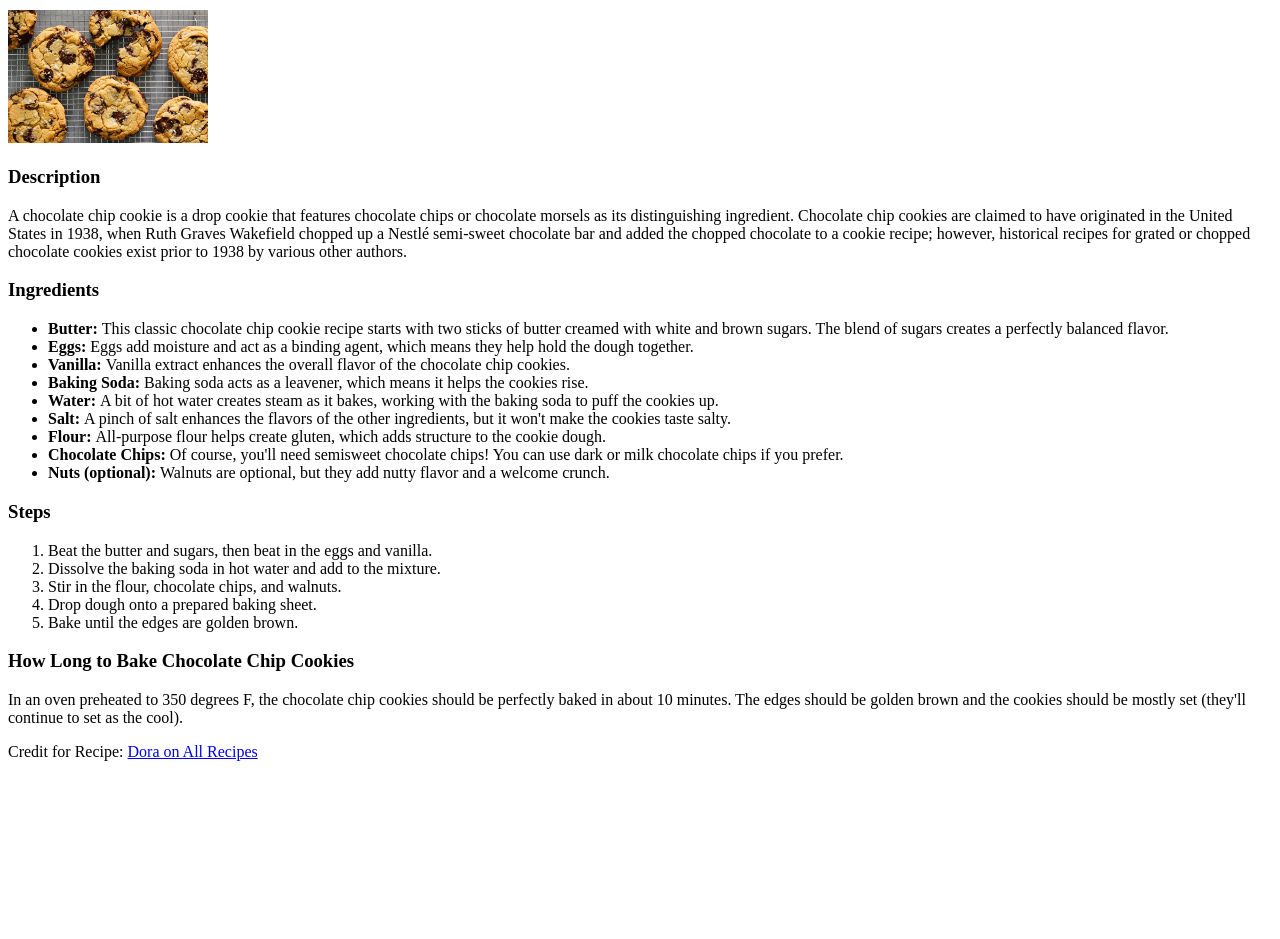
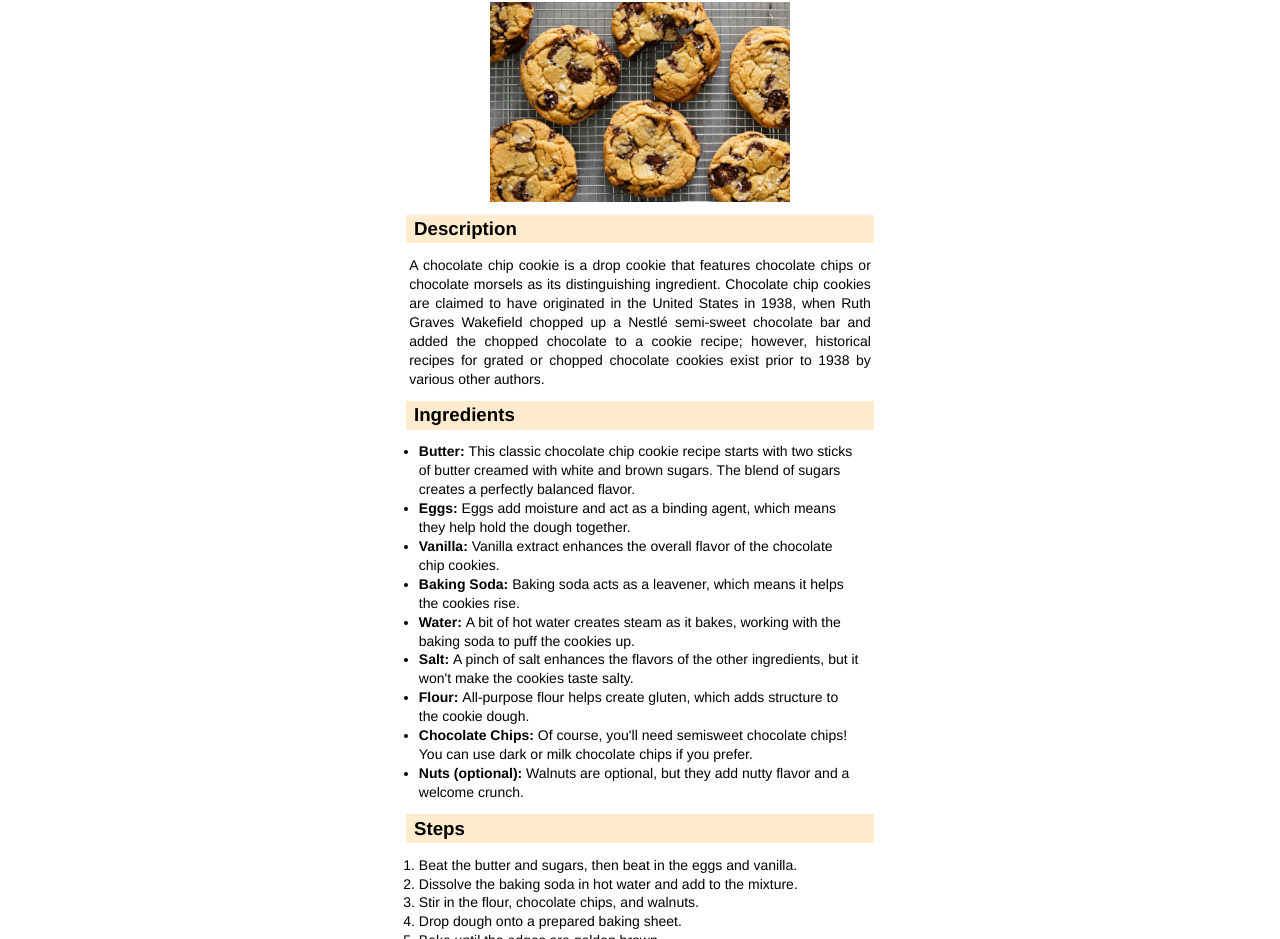
Before and after one commit to vkayhs/odin-recipes, a plain HTML site: page recipes/chocolate-chip-cookies.html in a window 1280 px wide. Shown: the part 70-1009 px from the top of the page. Before the commit the page ends 847 px from the top, so only its background shows below. Drawn offline with Linux system fonts and the light colour scheme.

Commit message:
Added the CSS for the recipe pages. It will be linked to all the recipe pages in the next commit.

```diff
--- /dev/null
+++ b/css/recipe-style.css
@@ -0,0 +1,64 @@
+* {
+  box-sizing: border-box;
+  margin: 0;
+  padding: 0;
+}
+
+body {
+  font-family: "Helvetica", "Arial", "sans-serif";
+  margin: 0 auto;
+  max-width: 500px;
+}
+
+/* Main title */
+h1 {
+  text-align: center;
+  padding: 0.6rem;
+  margin: 0.5rem;
+}
+
+/* The only image on the screen */
+.food-image {
+  display: block;
+  width: 60%;
+  height: auto;
+  margin: 0.5rem auto;
+}
+
+/* Titles of all the sections */
+.title {
+  padding: 0.2rem 0.5rem;
+  margin: 0.8rem 1rem;
+  background-color: blanchedalmond;
+}
+
+/* Only the description in the beginning*/
+.description {
+  margin: 0.8rem 1.2rem;
+  text-align: justify;
+  font-size: 14px;
+  line-height: 135%;
+}
+
+/* Ingredient list only */
+#ingredient-list {
+  margin: 0.8rem 1.8rem;
+  font-size: 14px;
+  line-height: 135%;
+}
+
+#numbered-steps {
+  margin: 0.8rem 1.8rem;
+  font-size: 14px;
+  line-height: 135%;
+}
+
+.credit {
+  font-size: 10px;
+  margin: 0.8rem 1.2rem;
+  font-style: italic;
+}
+
+.credit span {
+  font-weight: 700;
+}
--- a/recipes/chocolate-chip-cookies.html
+++ b/recipes/chocolate-chip-cookies.html
@@ -4,16 +4,17 @@
     <meta charset="UTF-8" />
     <meta name="viewport" content="width=device-width, initial-scale=1.0" />
     <title>Chocolate Chip Cookies</title>
+    <link rel="stylesheet" href="../css/recipe-style.css" />
   </head>
   <body>
     <h1>Chocolate Chip Cookes</h1>
     <img
+      class="food-image"
       src="../images/chocolate-chip.jpg"
       alt="Chocolate Chip Cookies"
-      width="200px"
     />
-    <h3>Description</h3>
-    <p>
+    <h3 class="title">Description</h3>
+    <p class="description">
       A chocolate chip cookie is a drop cookie that features chocolate chips or
       chocolate morsels as its distinguishing ingredient. Chocolate chip cookies
       are claimed to have originated in the United States in 1938, when Ruth
@@ -22,8 +23,8 @@
       grated or chopped chocolate cookies exist prior to 1938 by various other
       authors.
     </p>
-    <h3>Ingredients</h3>
-    <ul>
+    <h3 class="title">Ingredients</h3>
+    <ul id="ingredient-list">
       <li>
         <strong>Butter: </strong>This classic chocolate chip cookie recipe
         starts with two sticks of butter creamed with white and brown sugars.
@@ -62,8 +63,8 @@
         nutty flavor and a welcome crunch.
       </li>
     </ul>
-    <h3>Steps</h3>
-    <ol>
+    <h3 class="title">Steps</h3>
+    <ol id="numbered-steps">
       <li>Beat the butter and sugars, then beat in the eggs and vanilla.</li>
       <li>Dissolve the baking soda in hot water and add to the mixture.</li>
       <li>Stir in the flour, chocolate chips, and walnuts.</li>
@@ -71,17 +72,17 @@
       <li>Bake until the edges are golden brown.</li>
     </ol>
 
-    <h3>How Long to Bake Chocolate Chip Cookies</h3>
+    <h3 class="title">How Long to Bake Chocolate Chip Cookies</h3>
 
-    <p>
+    <p class="description">
       In an oven preheated to 350 degrees F, the chocolate chip cookies should
       be perfectly baked in about 10 minutes. The edges should be golden brown
       and the cookies should be mostly set (they'll continue to set as the
       cool).
     </p>
 
-    <p>
-      Credit for Recipe:
+    <p class="credit">
+      <span>Credit for recipe:</span>
       <a
         href="https://www.allrecipes.com/recipe/10813/best-chocolate-chip-cookies/"
         >Dora on All Recipes</a
```
